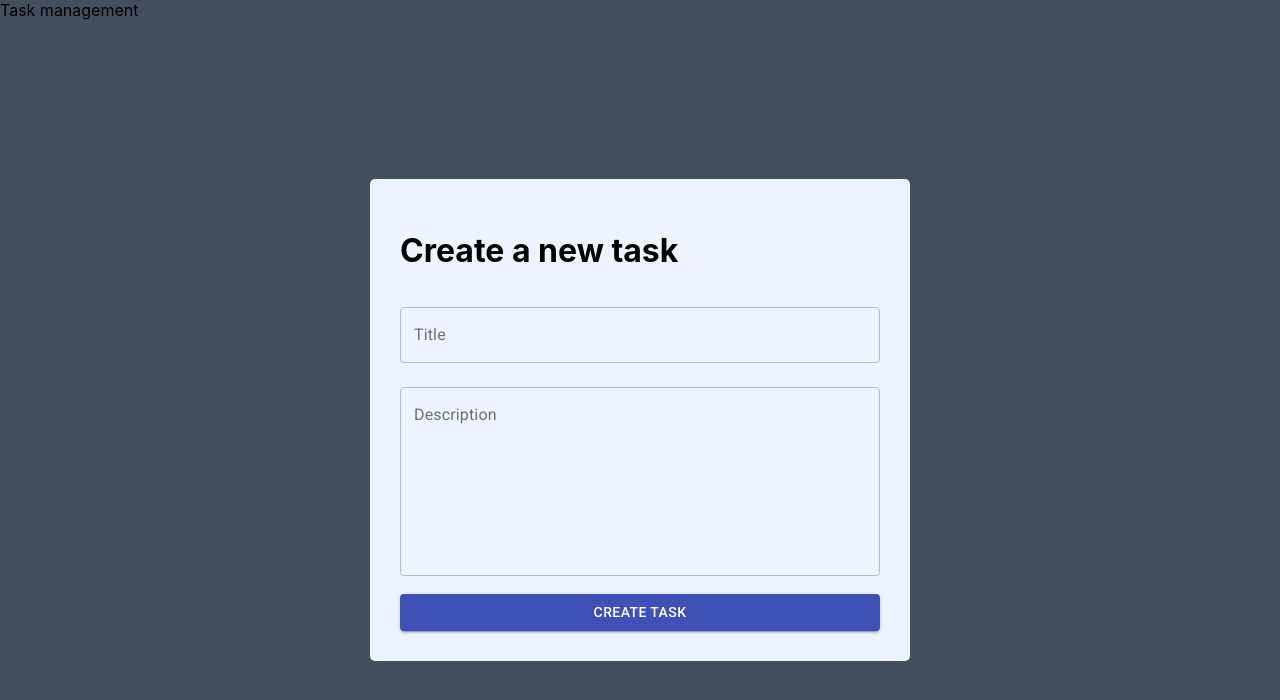
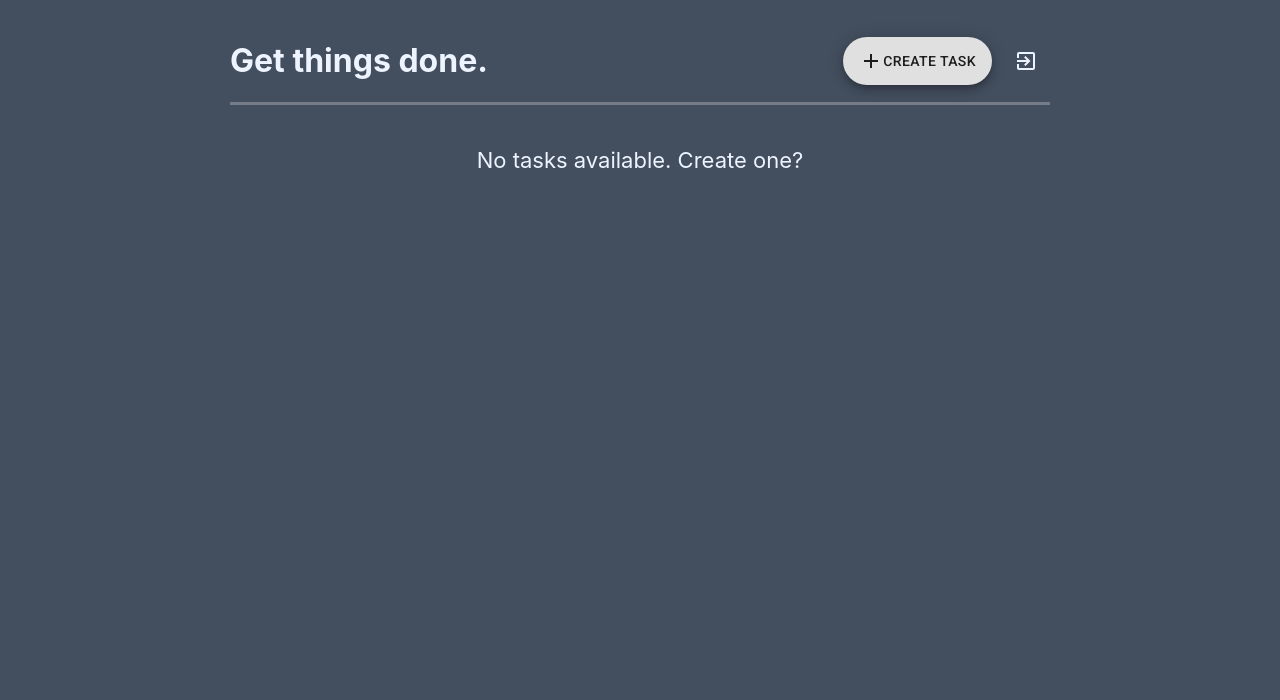
Before and after one commit to levid83/task-management-frontend, a React (Create React App) app: page /tasks in a window 1280 px wide. Shown: the top 700 px of the page. Built offline with nearby package versions, Linux system fonts and the light colour scheme.

Commit message:
add routing

```diff
--- a/src/App.tsx
+++ b/src/App.tsx
@@ -1,11 +1,20 @@
 import React from "react";
+import { Route } from "react-router-dom";
+
+import SignInPage from "./pages/signin/SignInPage";
+import SignUpPage from "./pages/signup/SignUpPage";
+import TasksPage from "./pages/tasks/TasksPage";
 import CreateTaskPage from "./pages/create-task/CreateTaskPage";
+
 function App() {
   return (
-    <div>
-      Task management
-      <CreateTaskPage />
-    </div>
+    <>
+      <Route exact path="/" component={SignInPage} />
+      <Route path="/signin/" component={SignInPage} />
+      <Route path="/signup/" component={SignUpPage} />
+      <Route exact path="/tasks" component={TasksPage} />
+      <Route exact path="/tasks/create" component={CreateTaskPage} />
+    </>
   );
 }
 
--- a/src/index.tsx
+++ b/src/index.tsx
@@ -1,13 +1,14 @@
 import React from "react";
 import ReactDOM from "react-dom";
+import { BrowserRouter as Router } from "react-router-dom";
 import "./index.scss";
 import App from "./App";
 import * as serviceWorker from "./serviceWorker";
 
 ReactDOM.render(
-  <React.StrictMode>
+  <Router>
     <App />
-  </React.StrictMode>,
+  </Router>,
   document.getElementById("root")
 );
 
--- a/src/pages/create-task/CreateTaskPage.tsx
+++ b/src/pages/create-task/CreateTaskPage.tsx
@@ -1,4 +1,5 @@
 import React, { useState } from "react";
+import { useHistory } from "react-router-dom";
 import { TextField, FormControl, Button } from "@material-ui/core";
 import styled from "styled-components";
 
@@ -22,7 +23,11 @@ const CreateTaskPage = (props: any) => {
   const [, setTitle] = useState("");
   const [, setDescription] = useState("");
 
-  const handleSubmitTask = async () => {};
+  const history = useHistory();
+
+  const handleSubmitTask = async () => {
+    history.push("/tasks");
+  };
 
   return (
     <FormWrapper>
--- a/src/pages/signin/SignInPage.tsx
+++ b/src/pages/signin/SignInPage.tsx
@@ -1,4 +1,5 @@
 import React, { useState } from "react";
+import { useHistory } from "react-router-dom";
 import { Button, TextField } from "@material-ui/core";
 import styled from "styled-components";
 
@@ -26,17 +27,19 @@ const SignInPage = () => {
   const [, setPassword] = useState("");
   const [errorMessage, setErrorMessage] = useState("");
 
+  const history = useHistory();
+
   const submit = async () => {
     try {
       //dispatch signin action
-      //redirect to tasks
+      history.push("/tasks");
     } catch (error) {
       setErrorMessage(error.response.data.message);
     }
   };
 
   const goToSignUp = () => {
-    // redirect to signup
+    history.push("/signup");
     return;
   };
 
--- a/src/pages/signup/SignUpPage.tsx
+++ b/src/pages/signup/SignUpPage.tsx
@@ -1,4 +1,5 @@
 import React, { useState } from "react";
+import { useHistory } from "react-router-dom";
 import { Button, TextField } from "@material-ui/core";
 import styled from "styled-components";
 
@@ -26,10 +27,12 @@ const SignUpPage = () => {
   const [, setPassword] = useState("");
   const [errorMessage, setErrorMessage] = useState("");
 
+  const history = useHistory();
+
   const submit = async () => {
     try {
       //dispatch signup action
-      //redirect to tasks
+      history.push("/tasks");
     } catch (error) {
       setErrorMessage(error.response.data.message);
     }
--- a/src/pages/tasks/TasksPage.tsx
+++ b/src/pages/tasks/TasksPage.tsx
@@ -1,4 +1,5 @@
 import React, { useEffect } from "react";
+import { useHistory } from "react-router-dom";
 import { Fab, IconButton } from "@material-ui/core";
 import AddIcon from "@material-ui/icons/Add";
 import SignOutIcon from "@material-ui/icons/ExitToApp";
@@ -50,6 +51,8 @@ const SignOutIconContainer = styled.div`
 `;
 
 const TasksPage = () => {
+  const history = useHistory();
+
   useEffect(() => {
     // dispatch get tasks action
   }, []);
@@ -57,10 +60,10 @@ const TasksPage = () => {
   const handleSignOut = () => {
     // dispatch signout
     // reset task list
-    // redirect to signin page
+    history.push("/signin");
   };
 
-  const renderTasks = (tasks: []) => {
+  const renderTasks = (tasks: TaskType[] = []) => {
     if (!tasks.length) {
       return (
         <EmptyTasksPlaceholder>
@@ -89,7 +92,7 @@ const TasksPage = () => {
           <Fab
             variant="extended"
             onClick={() => {
-              // redirect to create task page
+              history.push("/tasks/create");
               return;
             }}
           >
@@ -104,8 +107,7 @@ const TasksPage = () => {
           </SignOutIconContainer>
         </CreateButtonContainer>
       </TasksHeader>
-
-      <TasksContainer>{renderTasks([])}</TasksContainer>
+      <TasksContainer>{renderTasks()}</TasksContainer>
     </TasksWrapper>
   );
 };
```
